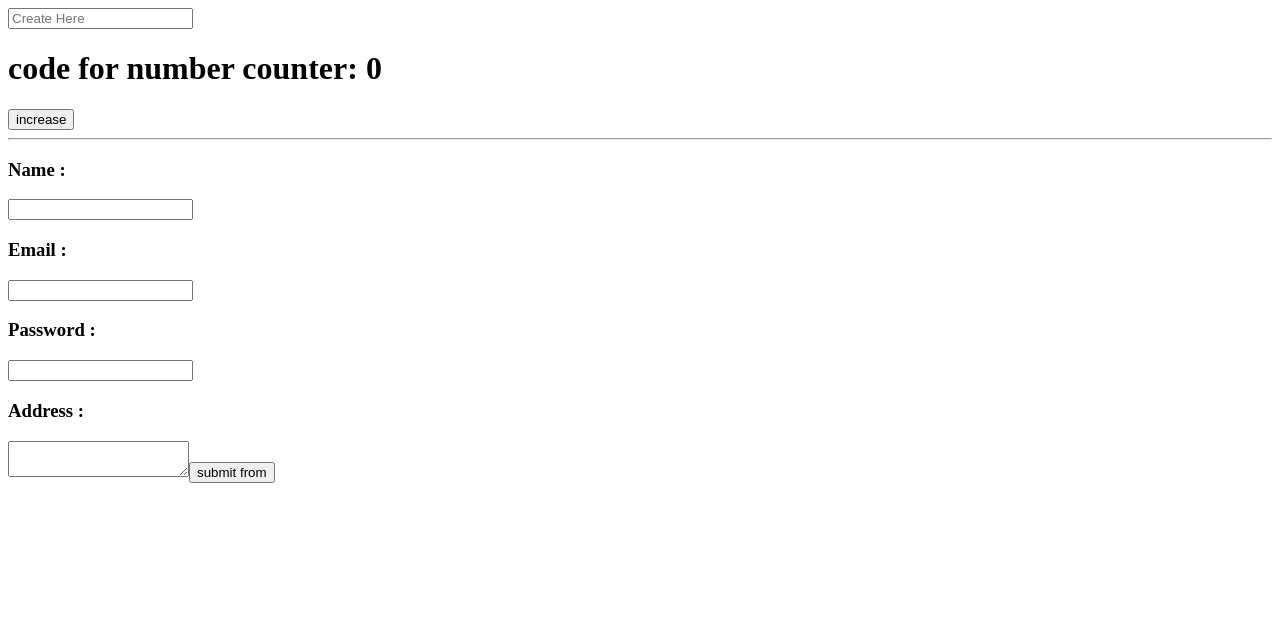
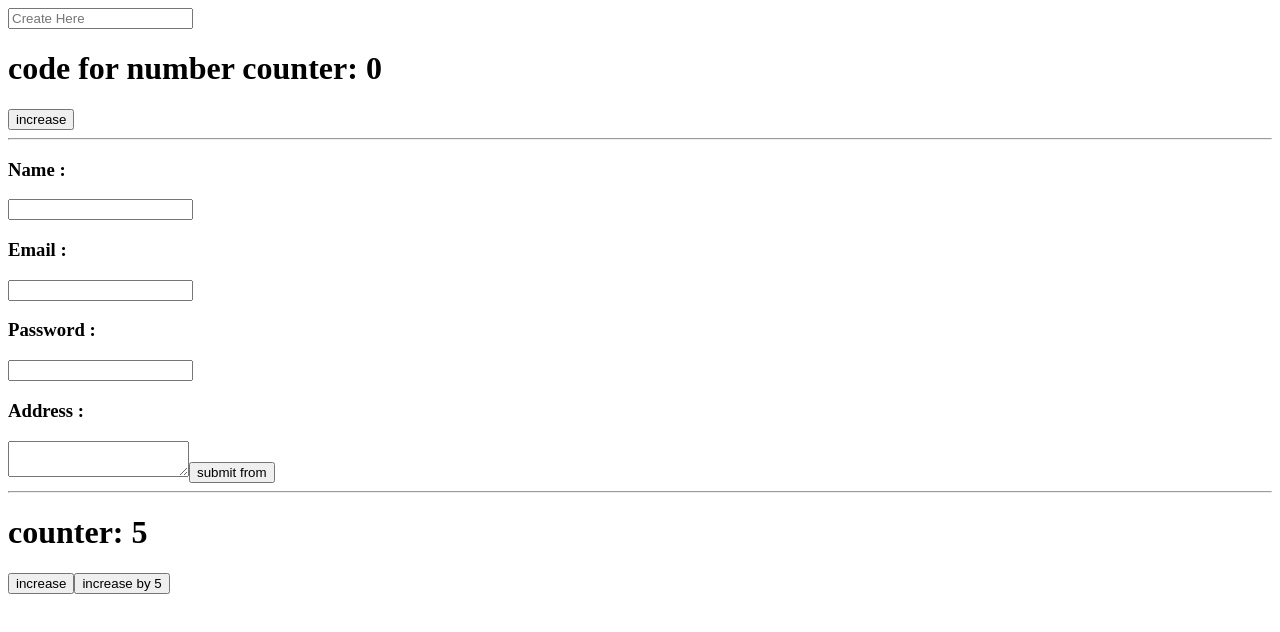
Before and after one commit to alaodriss/Hooks-with-Example, a React (Create React App) app: page / in a window 1280 px wide. Shown: the top 632 px of the page. Built offline with nearby package versions, Linux system fonts and the light colour scheme.

Commit message:
Add 3 methodes

```diff
--- a/src/App.js
+++ b/src/App.js
@@ -1,12 +1,14 @@
-import UseState from './Hooks/Ustate'
-import HandleMultipleInpout from './Hooks/handlemultipleinput';
-
+import UseState from "./Hooks/Ustate";
+import HandleMultipleInpout from "./Hooks/handlemultipleinput";
+import Ueffect from "./Hooks/useseffect";
 function App() {
-  return <div>
-    <UseState />
-    <HandleMultipleInpout />
-
-  </div>;
+  return (
+    <div>
+      <UseState />
+      <HandleMultipleInpout />
+      <Ueffect />
+    </div>
+  );
 }
 
 export default App;
--- a/src/Hooks/handlemultipleinput.js
+++ b/src/Hooks/handlemultipleinput.js
@@ -36,7 +36,9 @@ const handlemultipleinput = () => {
           <h3>Address : </h3>
           <textarea name="address" onChange={handleChange}></textarea>
           <button type="submit">submit from</button>
+          <hr></hr>
         </form>
+
       );
 }
 
--- /dev/null
+++ b/src/Hooks/useseffect.js
@@ -0,0 +1,79 @@
+import React,{useState, useEffect} from 'react'
+
+const useseffect = () => {
+
+    // // useeffect without dependencies
+
+    // const [counter, setCounter] = useState(0);
+
+
+    // useEffect(()=> {
+    //     document.title = `${counter} new message !`
+    // } )
+
+    //   function increaseCounter() {
+    //     setCounter(counter + 1);
+    //   }
+
+    //   return (
+    //     <div>
+    //       <h1> counter: {counter}</h1>
+    //       <button onClick={increaseCounter}>increase</button>
+    //     </div>
+    //   );
+
+
+
+
+      // useeffect with an emptu array
+
+    //   const [counter, setCounter] = useState(0);
+
+
+    //   useEffect(()=> {
+    //       document.title = `${counter} new message !`
+    //   },[])
+
+    //     function increaseCounter() {
+    //       setCounter(counter + 1);
+    //     }
+
+    //     return (
+    //       <div>
+    //         <h1> counter: {counter}</h1>
+    //         <button onClick={increaseCounter}>increase</button>
+    //       </div>
+    //     );
+
+
+
+      // useeffect with variables
+
+    const [counter, setCounter] = useState(0);
+    const [otherCount, setotherCount] = useState(5);
+
+
+    useEffect(()=> {
+        document.title = `${otherCount} new message !`
+    },[otherCount])
+
+      function increaseCounter() {
+        setCounter(counter + 1);
+      }
+
+      function increaseCounterby5() {
+        setotherCount(otherCount + 5);
+      }
+
+      return (
+        <div>
+          <h1> counter: {otherCount}</h1>
+          <button onClick={increaseCounter}>increase</button>
+          <button onClick={increaseCounterby5}>increase by 5</button>
+        </div>
+      );
+
+
+}
+
+export default useseffect
```
